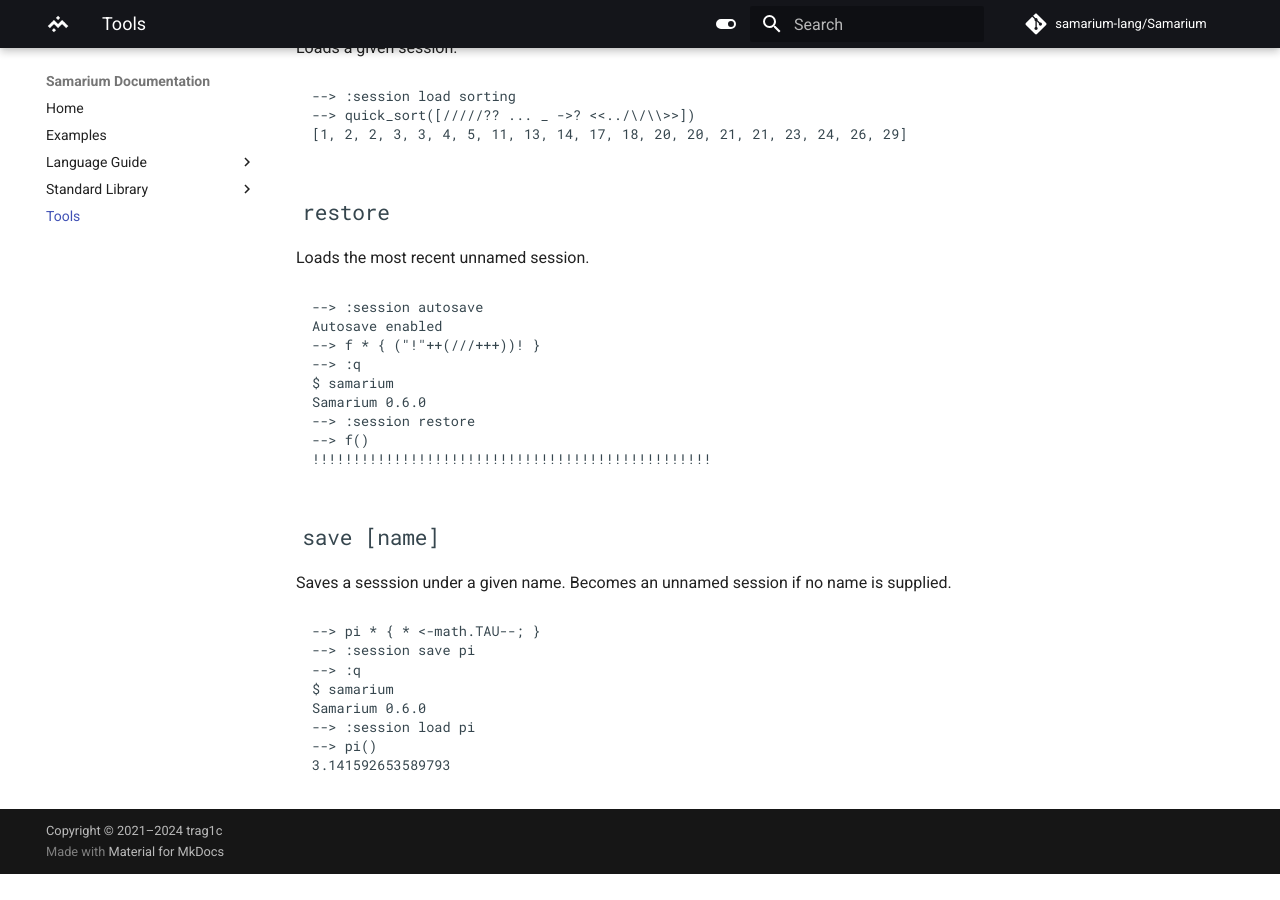
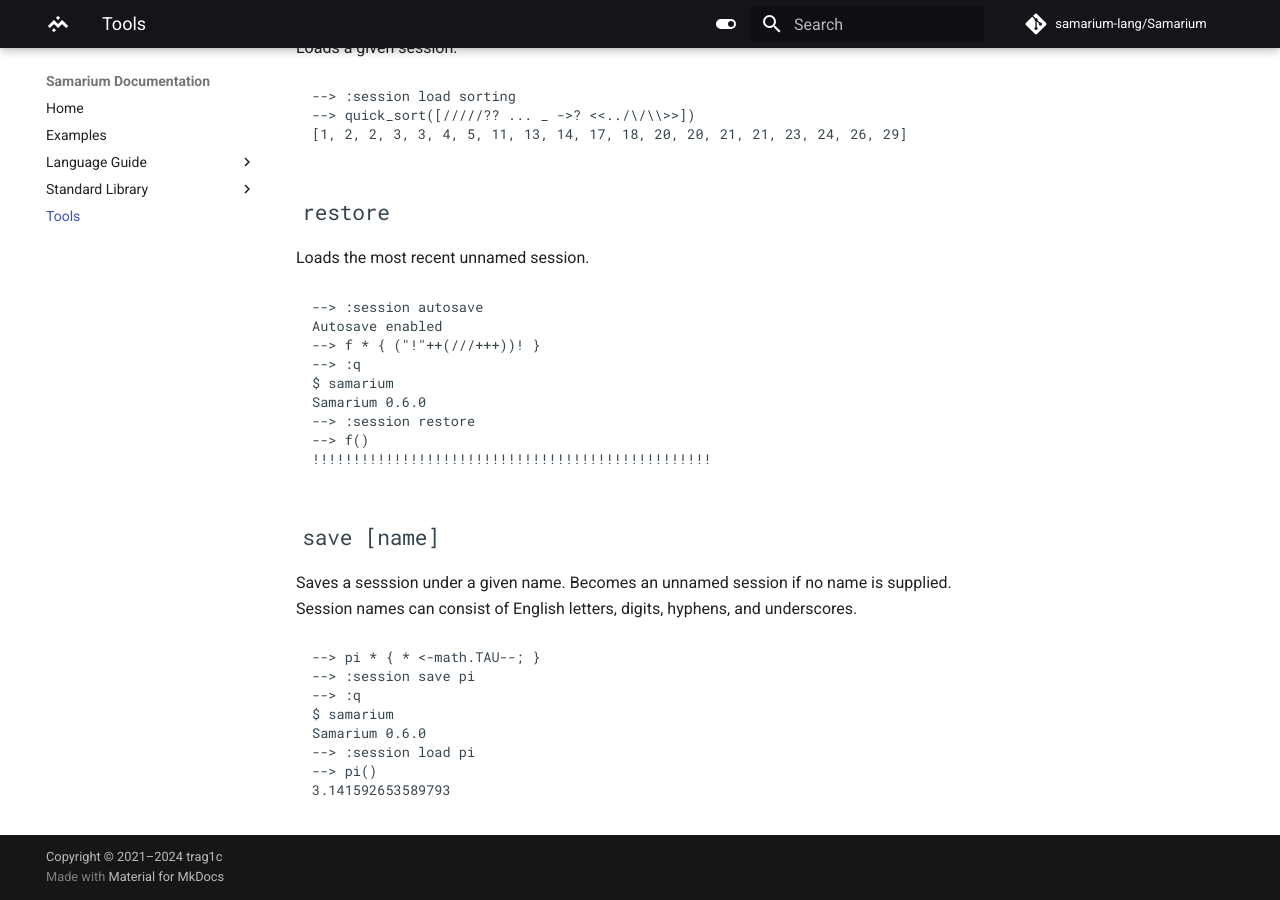
Before and after one commit to samarium-lang/Samarium, an MkDocs documentation site: the page built from docs/tools.md, in a window 1280 px wide and 900 px high, scrolled down 5144 px. Built offline with MkDocs 1.6.1 and Material for MkDocs 9.7.7, drawn with Linux system fonts in a browser that asks for light colours; comment, search, counter and statistics services are not loaded; before the commit the page ends 6018 px from its top, so only the background shows below that.

Commit message:
(docs) Added a session name note

````diff
--- a/docs/tools.md
+++ b/docs/tools.md
@@ -255,7 +255,8 @@
 
 ## `save [name]`
 Saves a sesssion under a given name. Becomes an unnamed session if no name is
-supplied.
+supplied. Session names can consist of English letters, digits, hyphens, and
+underscores.
 ```
 --> pi * { * <-math.TAU--; }
 --> :session save pi
````
